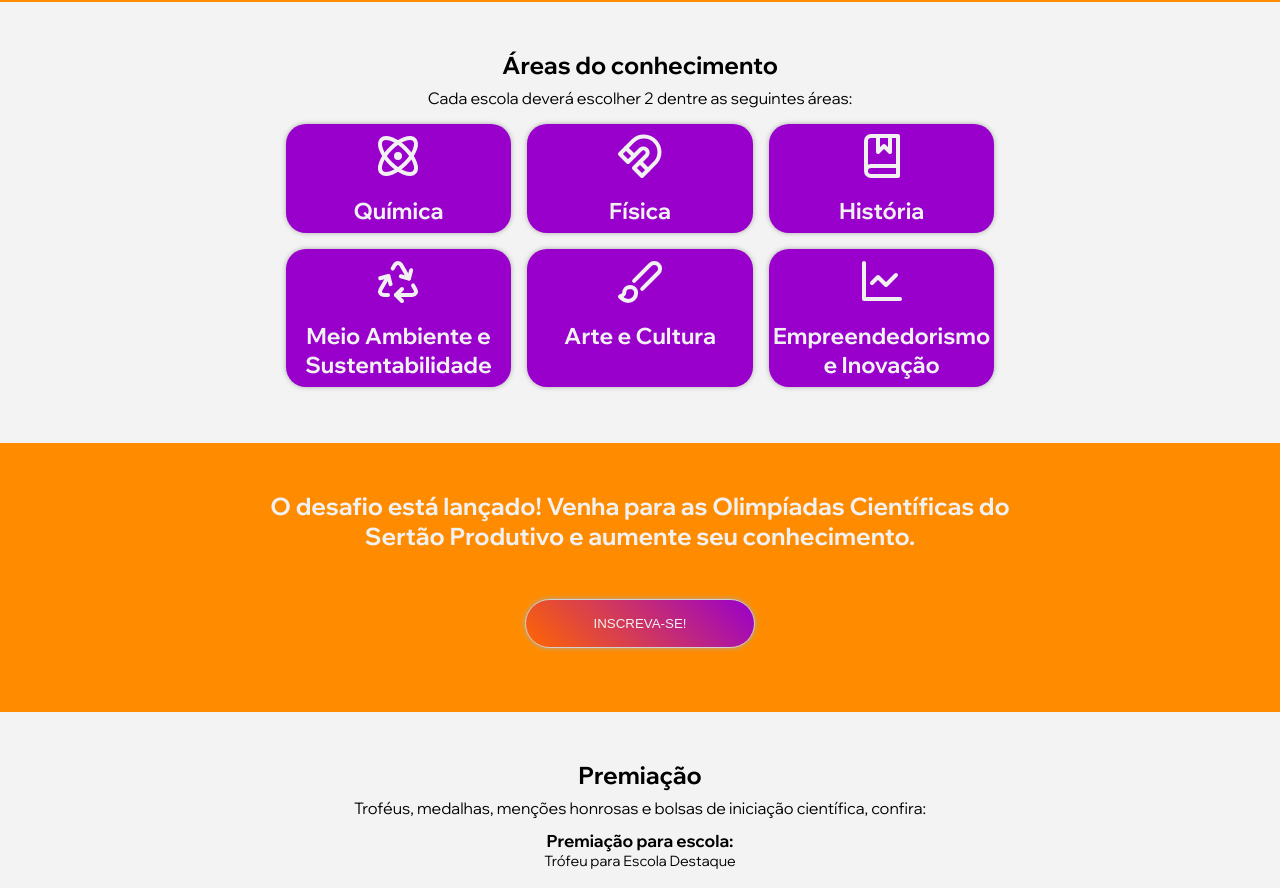
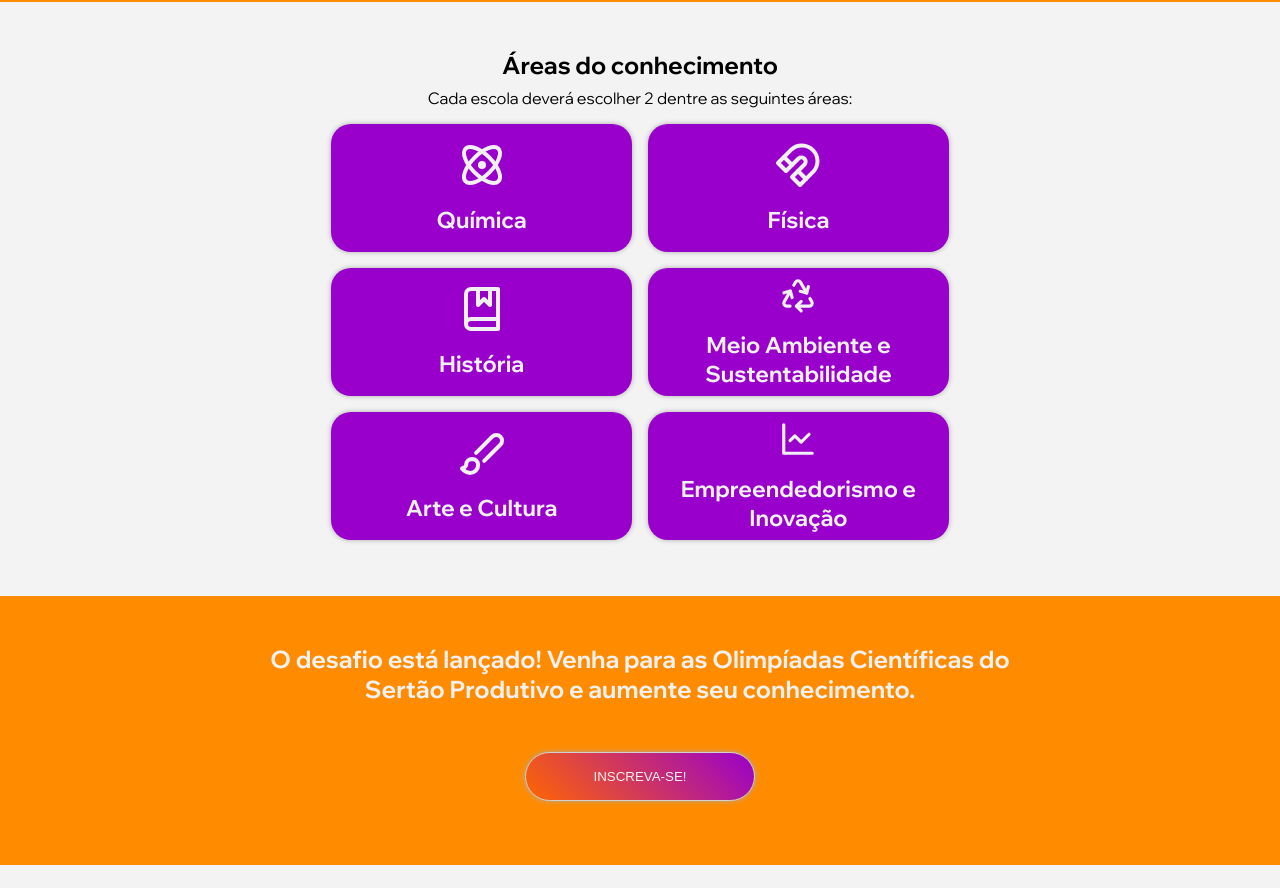
Before and after one commit to pedroluca/olimpiadas-cientificas, a React (Vite) app: page / in a window 1280 px wide. Shown: the part 1800-2688 px from the top of the page. Built offline with nearby package versions, Linux system fonts and the light colour scheme.

Commit message:
fix: alterar tamanho dos cards de olimpiada para desktop

```diff
--- a/src/components/OlimpiadaCard/styles.css
+++ b/src/components/OlimpiadaCard/styles.css
@@ -16,6 +16,7 @@
   display: flex;
   flex-direction: column;
   align-items: center;
+  justify-content: center;
   gap: 1rem;
   -webkit-box-shadow: 0px 0px 5px 0px #a9a9a9;
   box-shadow: 0px 0px 5px 0px #a9a9a9;
@@ -33,6 +34,7 @@
   }
 
   .olimpiada {
-    width: 30%;
+    width: 40%;
+    height: 8rem;
   }
 }
```
